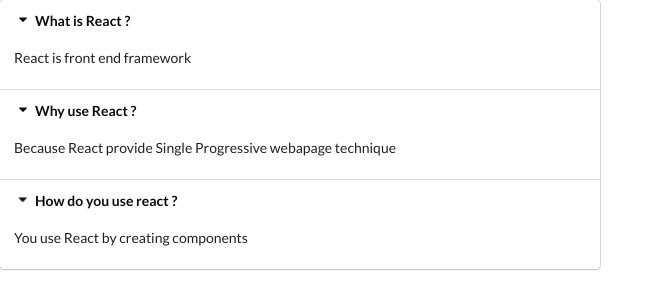
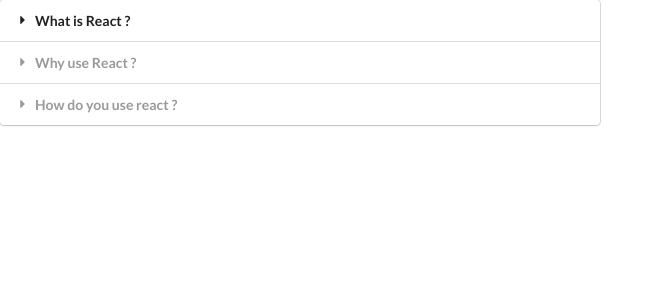
Before and after one commit to undefined-dev74/Widgets, a React (Create React App) app: page / in a window 1280 px wide. Shown: the top 308 px of the page, without its empty margins (0-664 px from the left). Built offline with nearby package versions, Linux system fonts and the light colour scheme.

Commit message:
added Hooks state to functional component

```diff
--- a/src/components/Accordion.js
+++ b/src/components/Accordion.js
@@ -1,18 +1,27 @@
-import React from "react";
+import React, { useState } from "react";
 
 export default function Accordion({ items }) {
-  const renderedItems = items.map((item) => {
+  const [activeState, setActiveState] = useState(null);
+
+  const onTitleClick = (index) => {
+    setActiveState(index);
+  };
+
+  const renderedItems = items.map((item, index) => {
+
+    const active = index === activeState ? 'active' : '';
     return (
       <React.Fragment key={item.title}>
-        <div className="title active">
+        <div className={`title ${active}`} onClick={() => onTitleClick(index)}>
           <i className="dropdown icon"></i>
           {item.title}
         </div>
-        <div className="content active">
+        <div className={`content ${active}`}>
           <p>{item.content}</p>
         </div>
       </React.Fragment>
     );
   });
-  return <div className="ui styled accordion">{renderedItems}</div>;
+  return <div className="ui styled accordion">{renderedItems}
+  </div>;
 }
```
